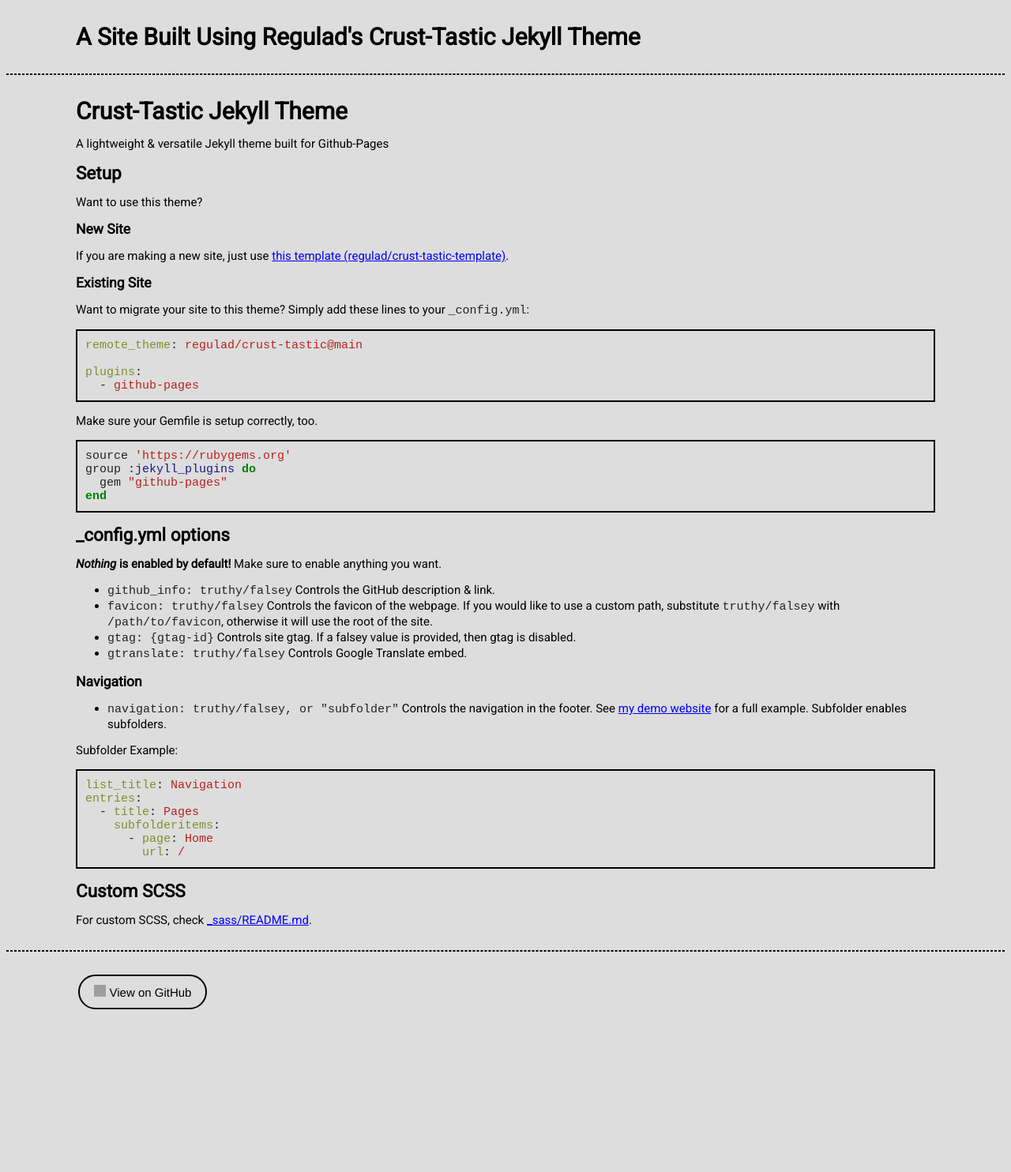
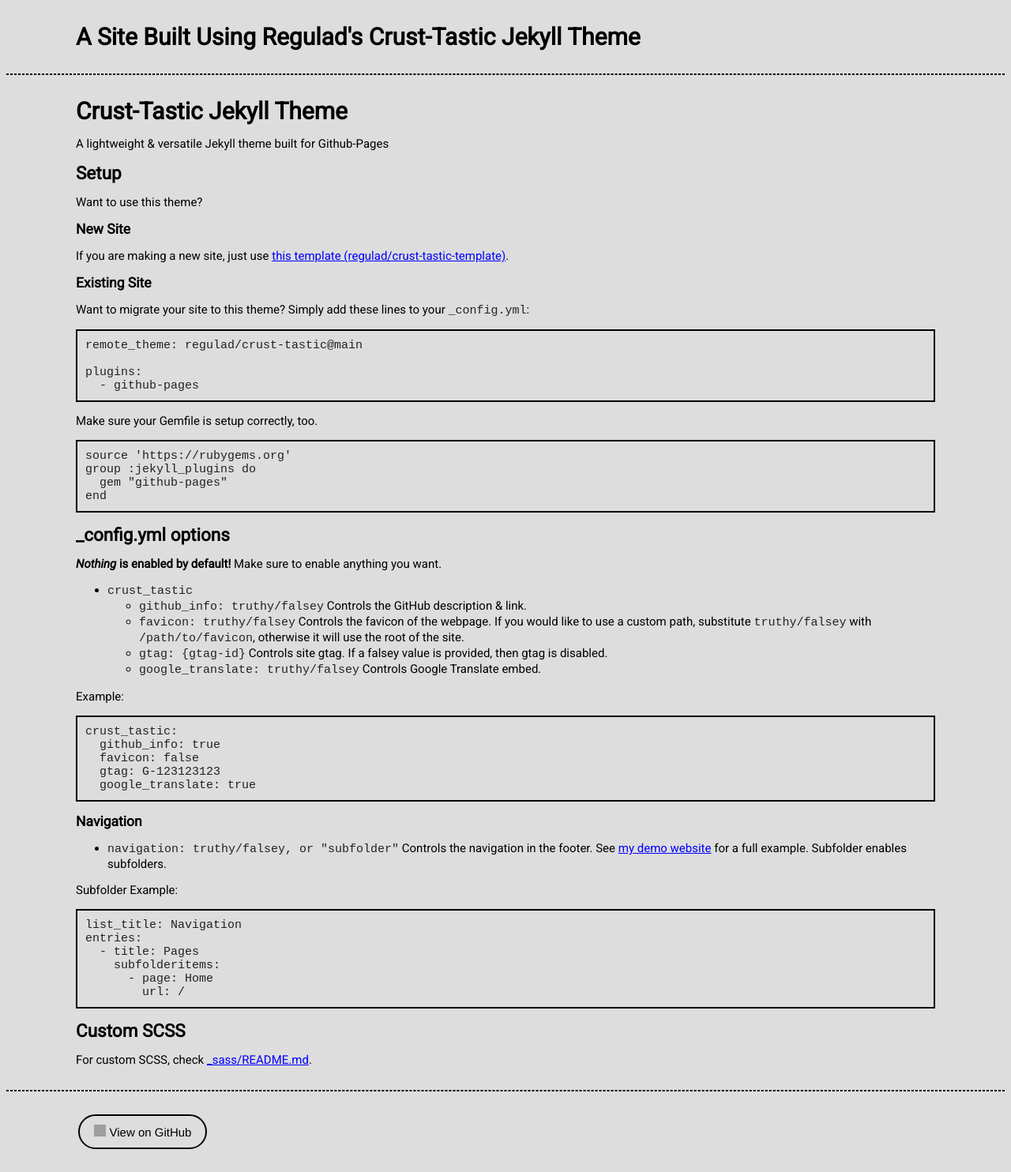
Before and after one commit to regulad/crust-tastic, a Jekyll site: the page built from README.md, in a window 1280 px wide. Shown: the whole page at 79% size. Built offline with Jekyll 4.4.1, drawn with Linux system fonts in a browser that asks for light colours; our own code applies the rules of GitHub Pages for plain Markdown files; a style sheet for code colours, icons or effects is not loaded; the repository's description, which GitHub fills in, is left out; before the commit the page ends 1325 px from its top, so only the background shows below that; grey boxes are pictures that could not be loaded.

Commit message:
Push for testing

````diff
--- a/README.md
+++ b/README.md
@@ -28,10 +28,22 @@
 
 ## _config.yml options
 ***Nothing* is enabled by default!** Make sure to enable anything you want.
-* `github_info: truthy/falsey` Controls the GitHub description & link.
-* `favicon: truthy/falsey` Controls the favicon of the webpage. If you would like to use a custom path, substitute `truthy/falsey` with `/path/to/favicon`, otherwise it will use the root of the site.
-* `gtag: {gtag-id}` Controls site gtag. If a falsey value is provided, then gtag is disabled.
-* `gtranslate: truthy/falsey` Controls Google Translate embed.
+
+* `crust_tastic`
+  * `github_info: truthy/falsey` Controls the GitHub description & link.
+  * `favicon: truthy/falsey` Controls the favicon of the webpage. If you would like to use a custom path, substitute `truthy/falsey` with `/path/to/favicon`, otherwise it will use the root of the site.
+  * `gtag: {gtag-id}` Controls site gtag. If a falsey value is provided, then gtag is disabled.
+  * `google_translate: truthy/falsey` Controls Google Translate embed.
+
+Example:
+
+```yaml
+crust_tastic:
+  github_info: true
+  favicon: false
+  gtag: G-123123123
+  google_translate: true
+```
 
 ### Navigation
 * `navigation: truthy/falsey, or "subfolder"` Controls the navigation in the footer. See [my demo website](https://regulad.xyz/crust-tastic-demo/) for a full example. Subfolder enables subfolders.
@@ -49,3 +61,7 @@
 
 ## Custom SCSS
 For custom SCSS, check [_sass/README.md](https://github.com/regulad/crust-tastic/blob/main/_sass/README.md).
+
+{% for item in site.crust_tastic.stylesheets %}
+  <p>url: {{ item.url }}</p>
+{% endfor %}
--- a/_config.yml
+++ b/_config.yml
@@ -28,8 +28,10 @@
   - github-pages
 
 # Elements
-github_info: true
-gtranslate: true
+crust_tastic:
+  github_info: true
+  google_translate: true
+  skin: stock
 
 # Optimization
 compress_html:
--- /dev/null
+++ b/_data/stylesheets.yml
@@ -0,0 +1,3 @@
+- url: assets/css/style.css
+- url: https://raw.githubusercontent.com/jwarby/jekyll-pygments-themes/master/github.css
+- url: https://fonts.googleapis.com/css2?family=Roboto:ital@0;1&display=swap
--- a/_includes/footer.html
+++ b/_includes/footer.html
@@ -1,19 +1,19 @@
 <div class="container">
   <footer id="main_footer" class="headings">
-    {% if site.navigation == 'subfolder' %}
+    {% if site.crust_tastic.navigation == 'subfolder' %}
       {% include footer/navigation_subfolder.html %}
-    {% elsif site.navigation %}
+    {% elsif site.crust_tastic.navigation %}
       {% include footer/navigation.html %}
     {% endif %}
-    {% if site.navigation %}
+    {% if site.crust_tastic.navigation %}
       <br>
     {% endif %}
-    {% if site.github_info %}
+    {% if site.crust_tastic.github_info %}
       {% include footer/github_links.html %}
     {% endif %}
     <br>
-    {% if site.gtranslate %}
-      {% include footer/gtranslate_element.html %}
+    {% if site.google_translate %}
+      {% include footer/google_translate_element.html %}
     {% endif %}
   </footer>
 </div>
--- a/_includes/head/css.html
+++ b/_includes/head/css.html
@@ -1,3 +1,3 @@
-{% include head/css/css_load.html file="/assets/css/style.css" %}
-{% include head/css/css_load.html file="/assets/css/highlight.css" %}
-{% include head/css/css_load.html file="https://fonts.googleapis.com/css2?family=Roboto:ital@0;1&display=swap" %}
+{% for item in site.data.stylesheets %}
+  {% include head/css/css_load.html file=item.url %}
+{% endfor %}
--- a/_sass/stock/style.scss
+++ b/_sass/stock/style.scss
@@ -148,7 +148,7 @@
   position: relative;
   width: 100%;
   height: 100%;
-  padding-top: 75%
+  padding-top: 75%;
   iframe {
     position: absolute;
     left: 0;
--- a/assets/css/style.scss
+++ b/assets/css/style.scss
@@ -1,4 +1,4 @@
 ---
 ---
 
-@import "stock/main";
+@import "{{ site.crust_tastic.skin | default: stock }}/main";
````
Also changed, not shown: _includes/footer/google_translate_element.html (renamed from _includes/footer/gtranslate_element.html).
